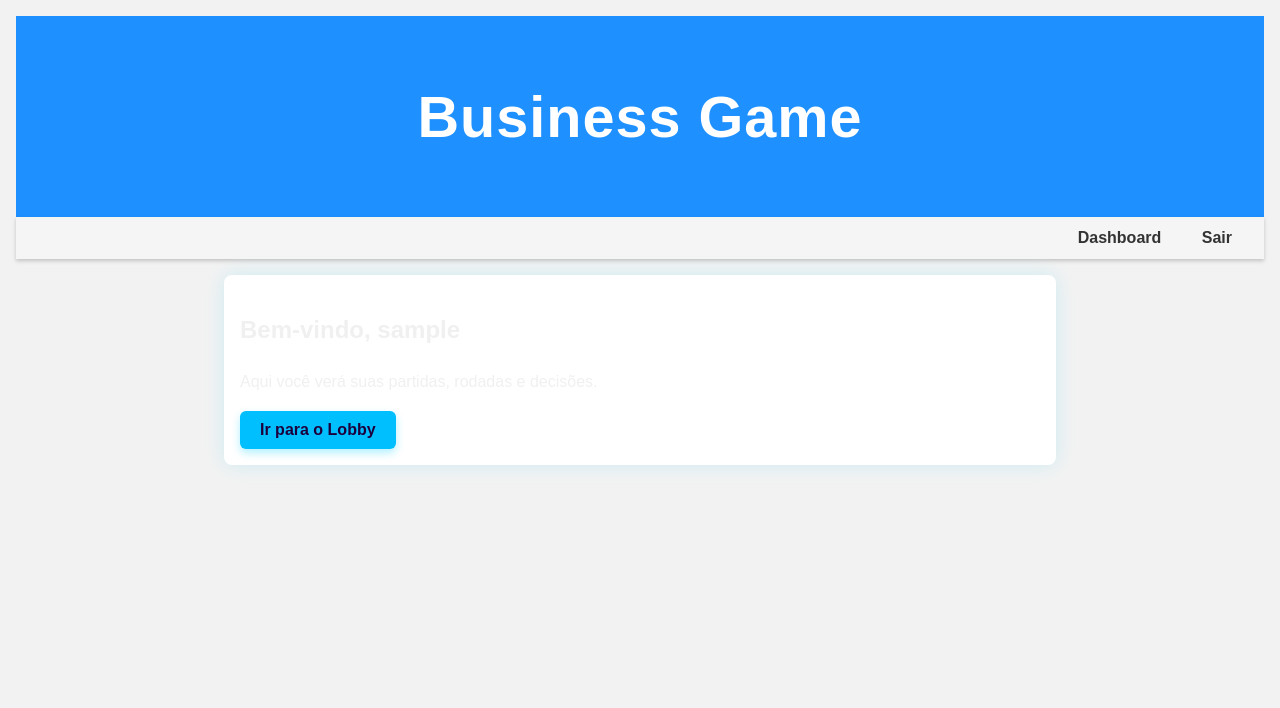
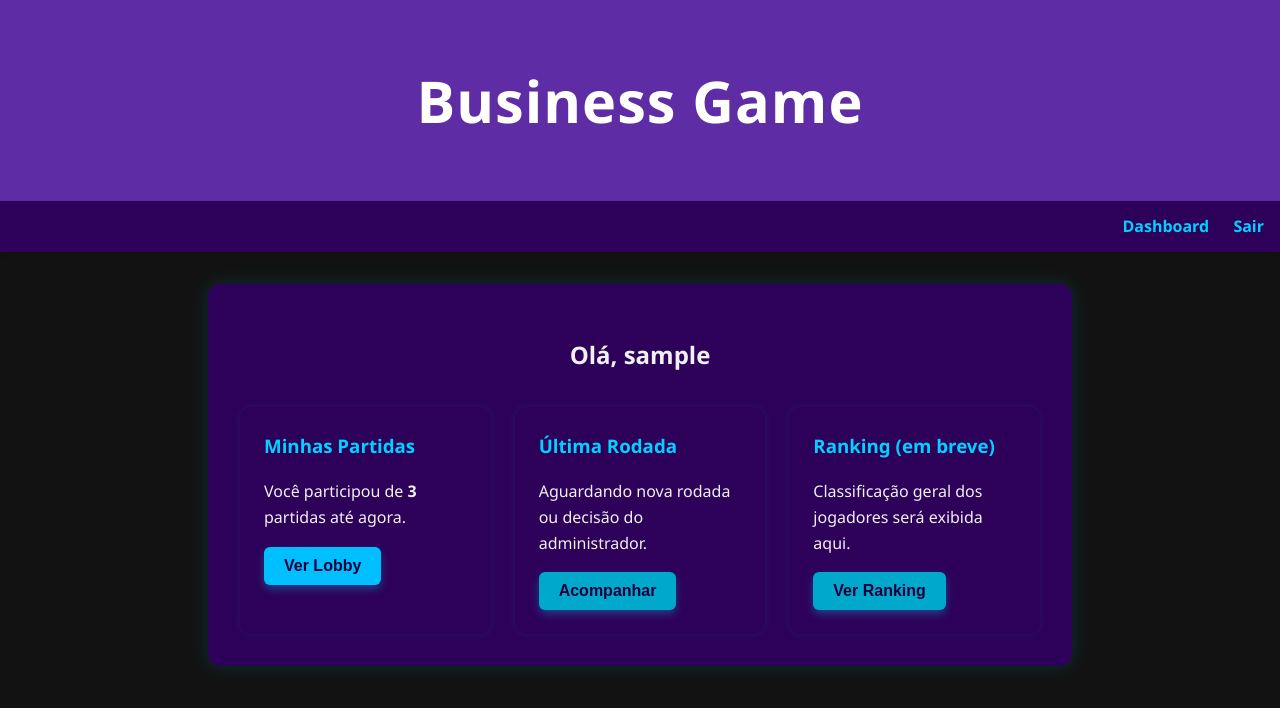
Before and after one commit to oYuriyan/Business-Game-LMS, a Django app: page /dashboard/ in a window 1280 px wide. Shown: the top 708 px of the page. Run offline with Django 5.2, Linux system fonts and the light colour scheme; the visitor is signed in with stand-in values (Sample User, id 1).

Commit message:
Animação de loading no botão de login e remake no visual do dash

```diff
--- a/game/static/css/style.css
+++ b/game/static/css/style.css
@@ -109,6 +109,11 @@ a:hover {
     background-color: #40e0d0;
   }
 
+  button[disabled] {
+    cursor: not-allowed;
+    background-color: #00a8cc;
+  }
+
   .orbita-container {
     display: flex;
     justify-content: center;
@@ -148,3 +153,27 @@ a:hover {
       transform: rotate(360deg);
     }
   }
+
+  .dashboard-grid {
+    display: grid;
+    grid-template-columns: repeat(auto-fit, minmax(250px, 1fr));
+    gap: 1.5rem;
+    margin-top: 2rem;
+  }
+
+  .card {
+    background-color: #2d0059;
+    padding: 1.5rem;
+    border-radius: 12px;
+    box-shadow: 0 0 10px rgba(0,209,255,0.1);
+    transition: transform 0.2s ease;
+  }
+
+  .card:hover {
+    transform: scale(1.02);
+  }
+
+  .card h3 {
+    margin-top: 0;
+    color: #00d1ff;
+  }
--- a/game/templates/base.html
+++ b/game/templates/base.html
@@ -6,7 +6,7 @@
   <meta charset="UTF-8">
   <title>{% block title %}Business Game{% endblock %}</title>
 
-  <!-- Estilos básicos -->
+  <!-- Estilos básicos
   <style>
     body {
       font-family: Arial, sans-serif;
@@ -36,6 +36,7 @@
       margin-top: 1rem;
     }
   </style>
+  -->
 </head>
 <body>
 
--- a/game/templates/dashboard.html
+++ b/game/templates/dashboard.html
@@ -3,9 +3,25 @@
 {% block title %}Dashboard - Business Game{% endblock %}
 
 {% block content %}
-  <h2>Bem-vindo, {{ usuario.username }}</h2>
-  <p>Aqui você verá suas partidas, rodadas e decisões.</p>
-  <a href="{% url 'lobby' %}">
-    <button>Ir para o Lobby</button>
-  </a>
+  <h2 style="text-align: center;">Olá, {{ usuario.username }}</h2>
+
+  <div class="dashboard-grid">
+    <div class="card">
+      <h3>Minhas Partidas</h3>
+      <p>Você participou de <strong>3</strong> partidas até agora.</p>
+      <a href="{% url 'lobby' %}"><button>Ver Lobby</button></a>
+    </div>
+
+    <div class="card">
+      <h3>Última Rodada</h3>
+      <p>Aguardando nova rodada ou decisão do administrador.</p>
+      <button disabled>Acompanhar</button>
+    </div>
+
+    <div class="card">
+      <h3>Ranking (em breve)</h3>
+      <p>Classificação geral dos jogadores será exibida aqui.</p>
+      <button disabled>Ver Ranking</button>
+    </div>
+  </div>
 {% endblock %}
```
Also changed, not shown: game/templates/login.html (+12 -0 lines).
